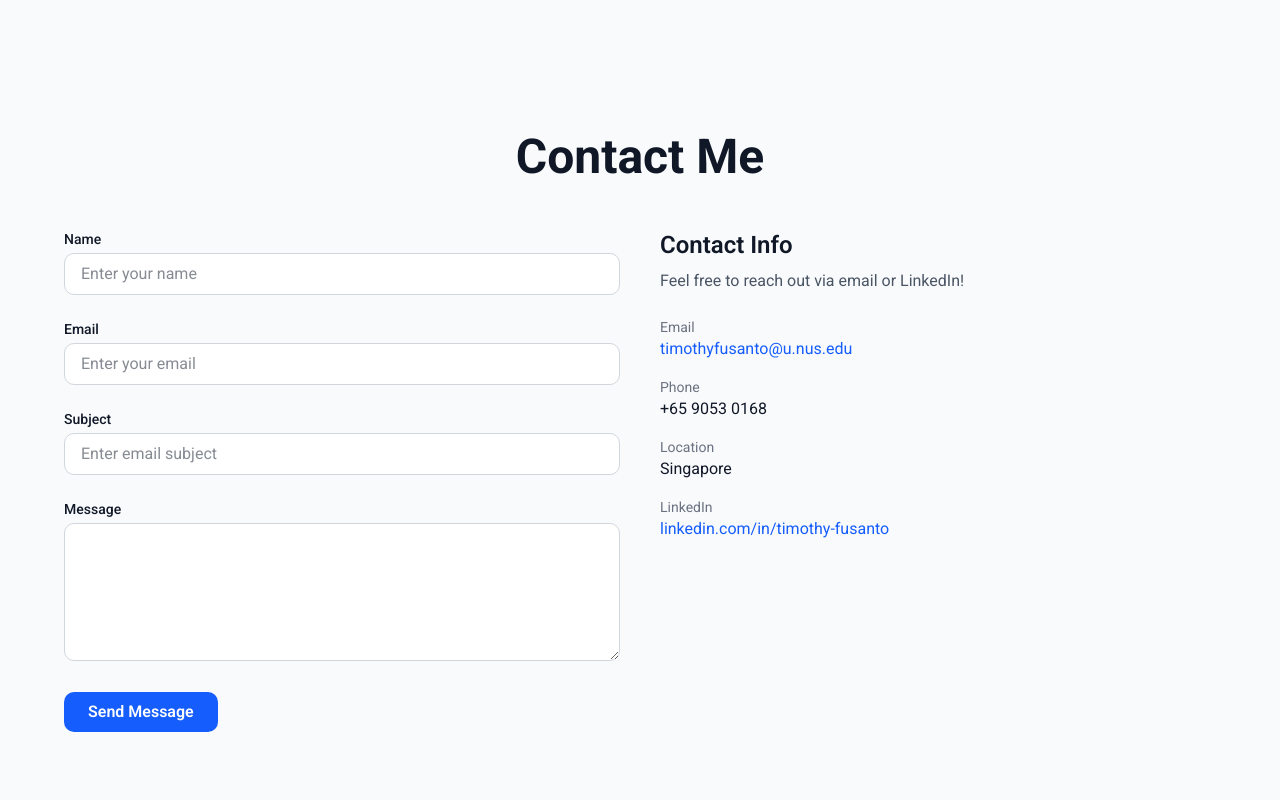
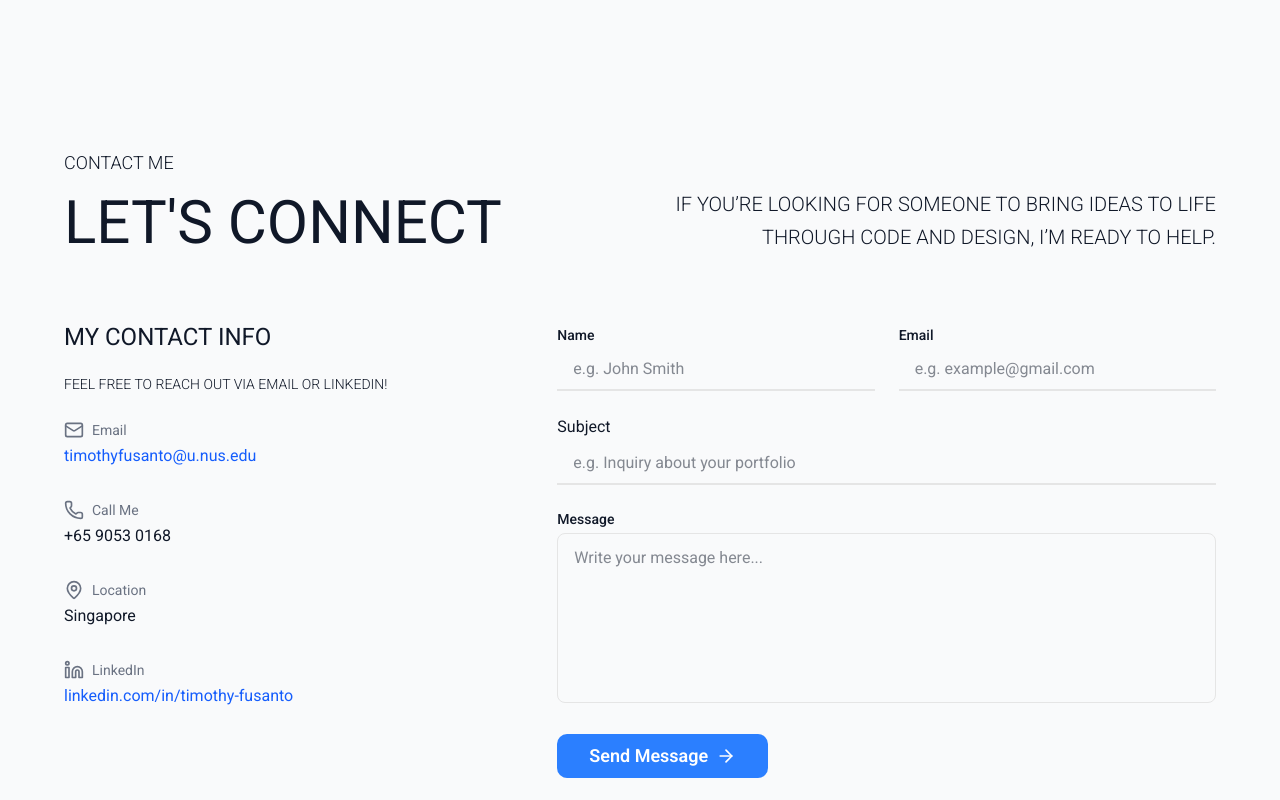
Before and after one commit to timothyhfusanto/my-portfolio, a React (Vite) app in the folder my-portfolio/: page / in a window 1280 px wide. Shown: the part 5320-6120 px from the top of the page. Built offline with nearby package versions, Linux system fonts and the light colour scheme; no server answers.

Commit message:
fix: many things

```diff
--- a/my-portfolio/src/components/About.jsx
+++ b/my-portfolio/src/components/About.jsx
@@ -22,13 +22,17 @@ export default function About() {
 					<motion.div
 						initial={{ opacity: 0, y: -60 }}
 						whileInView={{ opacity: 1, y: 0 }}
-						transition={{ delay: 0.4, duration: 0.6 }}
+						transition={{ delay: 0.4, duration: 0.8 }}
 						viewport={{ once: true }}
 						className='text-left'
 					>
 						<h2 className="text-lg font-light mb-4">ABOUT ME</h2>
 					</motion.div>
-					<div
+					<motion.div
+						initial={{ opacity: 0, y: -60 }}
+						whileInView={{ opacity: 1, y: 0 }}
+						transition={{ delay: 0.6, duration: 0.8 }}
+						viewport={{ once: true }}
 						className='text-right'
 					>
 						<p className="text-xl font-extralight leading-relaxed">
@@ -36,9 +40,15 @@ export default function About() {
 							<br /><br />
 							Currently navigating my academic journey at NUS, I am enthusiastic about leveraging my skills in information systems to tackle real-world challenges. Furthermore, I am actively seeking internship opportunities to gain practical experience and contribute to impactful projects."
 						</p>
-					</div>
+					</motion.div>
 				</div>
-				<div className="flex-1 px-4">
+				<motion.div
+					initial={{ opacity: 0, y: -60 }}
+					whileInView={{ opacity: 1, y: 0 }}
+					transition={{ delay: 0.6, duration: 0.8 }}
+					viewport={{ once: true }}
+					className="flex-1 px-4"
+				>
 					<Swiper
 						modules={[Autoplay]}
 						slidesPerView={3}
@@ -83,7 +93,7 @@ export default function About() {
 							</SwiperSlide>
 						))}
 					</Swiper>
-				</div>
+				</motion.div>
 
 			</div >
 		</section >
--- a/my-portfolio/src/components/Contact.jsx
+++ b/my-portfolio/src/components/Contact.jsx
@@ -2,6 +2,9 @@ import React, { useEffect, useRef, useState } from 'react';
 import emailjs from 'emailjs-com';
 import { motion } from 'framer-motion';
 import { toast } from 'react-hot-toast';
+import { Card } from '@/components/ui/card';
+import { ArrowRight, Mail, MapPin, Phone } from 'lucide-react';
+import { Linkedin, PhoneCall } from 'react-feather';
 
 export default function Contact() {
 	const form = useRef();
@@ -44,91 +47,90 @@ export default function Contact() {
 			id="contact"
 			className="bg-gray-50 dark:bg-gray-950 text-gray-900 dark:text-white transition-colors duration-300 px-6 py-20"
 		>
-			<div className="max-w-6xl mx-auto w-full min-h-screen flex flex-col">
-				<motion.h2
-					className="text-5xl font-bold text-center mb-12"
-					initial={{ opacity: 0, y: -30 }}
+			<div className="mx-auto w-full flex flex-col px-6">
+				<div className='grid grid-cols-1 lg:grid-cols-2 w-full p-4 justify-between mb-10'>
+					<motion.div
+						initial={{ opacity: 0, y: -60 }}
 						whileInView={{ opacity: 1, y: 0 }}
-					transition={{ duration: 0.6 }}
+						transition={{ delay: 0.4, duration: 0.8 }}
+						viewport={{ once: true }}
+						className='text-left'
+					>
+						<div className="text-lg font-light mb-4">CONTACT ME</div>
+
+						<motion.div
+							initial={{ opacity: 0, y: -60 }}
+							whileInView={{ opacity: 1, y: 0 }}
+							transition={{ delay: 0.8, duration: 0.8 }}
 							viewport={{ once: true }}
 						>
-					Contact Me
-				</motion.h2>
+							<p className="text-6xl uppercase leading-[1]">
+								LET'S CONNECT <br></br>
+							</p>
+						</motion.div>
+					</motion.div>
 
-				<div className="grid grid-cols-1 md:grid-cols-2 gap-10">
-					{/* Form */}
-					<motion.form
-						ref={form}
-						onSubmit={sendEmail}
-						className="space-y-6"
-						initial={{ opacity: 0, x: -50 }}
-						whileInView={{ opacity: 1, x: 0 }}
-						transition={{ duration: 0.6 }}
+					<motion.div
+						initial={{ opacity: 0, y: -60 }}
+						whileInView={{ opacity: 1, y: 0 }}
+						transition={{ delay: 0.8, duration: 0.8 }}
 						viewport={{ once: true }}
-					>
-						<div>
-							<label htmlFor="name" className="block text-sm font-medium mb-1">Name</label>
-							<input placeholder="Enter your name" type="text" name="name" required className="w-full rounded-lg border border-gray-300 dark:border-gray-700 bg-white dark:bg-gray-900 px-4 py-2" />
+						className="flex flex-col justify-end text-right mt-5 lg:mt-0">
+						<p className="text-xl font-light uppercase leading-relaxed">
+							If you’re looking for someone to bring ideas to life through code and design, I’m ready to help. <br />
+						</p>
+					</motion.div>
 				</div>
 
-						<div>
-							<label htmlFor="email" className="block text-sm font-medium mb-1">Email</label>
-							<input placeholder='Enter your email' type="email" name="email" required className="w-full rounded-lg border border-gray-300 dark:border-gray-700 bg-white dark:bg-gray-900 px-4 py-2" />
-						</div>
-
-						<div>
-							<label htmlFor="subject" className="block text-sm font-medium mb-1">Subject</label>
-							<input type="text" name="subject" required className="w-full rounded-lg border border-gray-300 dark:border-gray-700 bg-white dark:bg-gray-900 px-4 py-2"
-								placeholder='Enter email subject' />
-						</div>
-
-						<div>
-							<label htmlFor="message" className="block text-sm font-medium mb-1">Message</label>
-							<textarea name="message" rows="5" required className="w-full rounded-lg border border-gray-300 dark:border-gray-700 bg-white dark:bg-gray-900 px-4 py-2"></textarea>
-						</div>
-
-						{ }<button
-							type="submit"
-							className="bg-blue-600 hover:bg-blue-700 text-white font-semibold py-2 px-6 rounded-lg transition"
-						>
-							Send Message
-						</button>
-
-					</motion.form>
-
-					{/* Info */}
+				<div className="grid grid-cols-12 w-full justify-between mb-10">
+					{/* Form */}
 					<motion.div
-						className="space-y-6 text-left"
+						className="space-y-6 text-left md:col-span-5 col-span-12 p-4"
 						initial={{ opacity: 0, x: 50 }}
 						whileInView={{ opacity: 1, x: 0 }}
 						transition={{ duration: 0.6 }}
 						viewport={{ once: true }}
 					>
-						<div>
-							<h3 className="text-2xl font-semibold mb-2">Contact Info</h3>
-							<p className="text-gray-600 dark:text-gray-400">Feel free to reach out via email or LinkedIn!</p>
+						<p className="text-2xl uppercase leading-[1]">
+							MY CONTACT INFO
+						</p>
+
+						<div className='justify-end flex flex-col'>
+							<p className="text-sm font-light uppercase leading-relaxed ">
+								Feel free to reach out via email or LinkedIn!
+							</p>
 						</div>
 
-						<div className="space-y-4">
+						<div className="space-y-8">
 							<div>
-								<p className="text-sm text-gray-500 dark:text-gray-400">Email</p>
+								<div className='flex items-center mb-1'>
+									<p className="text-sm flex items-center text-gray-500 dark:text-gray-400"><Mail className='mr-2' size={20} />Email</p>
+								</div>
 								<a href="mailto:timothyfusanto@u.nus.edu" className="text-blue-600 dark:text-blue-400 hover:underline">
 									timothyfusanto@u.nus.edu
 								</a>
 							</div>
 
 							<div>
-								<p className="text-sm text-gray-500 dark:text-gray-400">Phone</p>
-								<p>+65 9053 0168</p>
+								<div className='flex items-center mb-1'>
+									<p className="text-sm flex items-center text-gray-500 dark:text-gray-400"><Phone className='mr-2' size={20} />Call Me</p>
+								</div>
+								<p>
+									+65 9053 0168
+								</p>
 							</div>
 
 							<div>
-								<p className="text-sm text-gray-500 dark:text-gray-400">Location</p>
+								<div className='flex items-center mb-1'>
+									<p className="text-sm flex text-gray-500 dark:text-gray-400"><MapPin className='mr-2' size={20} /> Location</p>
+								</div>
 								<p>Singapore</p>
 							</div>
 
 							<div>
-								<p className="text-sm text-gray-500 dark:text-gray-400">LinkedIn</p>
+								<div className='flex items-center mb-1'>
+									<p className="text-sm flex text-gray-500 dark:text-gray-400"><Linkedin className='mr-2' size={20} />LinkedIn</p>
+								</div>
 								<a
 									href="https://linkedin.com/in/timothy-fusanto"
 									target="_blank"
@@ -139,12 +141,85 @@ export default function Contact() {
 								</a>
 							</div>
 						</div>
+
 					</motion.div>
+					<motion.form
+						ref={form}
+						onSubmit={sendEmail}
+						initial={{ opacity: 0, x: -50 }}
+						className="w-full flex flex-col gap-6 md:col-span-7 col-span-12"
+						whileInView={{ opacity: 1, x: 0 }}
+						transition={{ duration: 0.6 }}
+						viewport={{ once: true }}
+					>
+						<div className="p-4">
+							<div className="grid md:grid-cols-2 gap-6 mb-6">
+								<div>
+									<label htmlFor="name" className="block text-sm font-medium mb-1">Name</label>
+									<input
+										placeholder="e.g. John Smith"
+										type="text"
+										name="name"
+										required
+										className="w-full border-b-2 outline-none py-2 px-4 transition-colors focus:border-blue-500"
+									/>
+								</div>
+								<div>
+									<label htmlFor="email" className="block text-sm font-medium mb-1">Email</label>
+									<input
+										placeholder="e.g. example@gmail.com"
+										type="email"
+										name="email"
+										required
+										className="w-full border-b-2 outline-none py-2 px-4 transition-colors focus:border-blue-500"
+									/>
+								</div>
+
+							</div>
+
+							<div className="grid grid-cols-1 mb-6">
+								<label htmlFor="subject" className="block text-smfont-medium mb-1">Subject</label>
+								<input
+									type="text"
+									name="subject"
+									required
+									placeholder="e.g. Inquiry about your portfolio"
+									className="w-full border-b-2 outline-none py-2 px-4 transition-colors focus:border-blue-500"
+								/>
+							</div>
+
+							<div className="mb-6">
+								<label htmlFor="message" className="block text-sm font-medium mb-1">Message</label>
+								<textarea
+									name="message"
+									rows="6"
+									required
+									placeholder="Write your message here..."
+									className="w-full rounded-md border  px-4 py-3 focus:ring-2 focus:ring-blue-500 outline-none resize-none"
+								/>
+							</div>
+
+							<div className='flex w-full'>
+								<div className="flex justify-between">
+									<button
+										type="submit"
+										className="flex items-center gap-2 cursor-pointer bg-blue-500 hover:bg-blue-700 text-white font-semibold text-lg py-2 px-8 rounded-lg transition w-full sm:w-fit"
+									>
+										Send Message
+										<ArrowRight size={20} />
+									</button>
+								</div>
+
 							</div>
 						</div>
+					</motion.form>
+				</div>
+
+
+			</div >
 			<div className="mt-20 text-center text-sm text-gray-500 dark:text-gray-400">
 				© {new Date().getFullYear()} Timothy Fusanto. All rights reserved.
 			</div>
-		</section>
+		</section >
 	);
 }
--- a/my-portfolio/src/components/Education.jsx
+++ b/my-portfolio/src/components/Education.jsx
@@ -32,23 +32,28 @@ export default function Education() {
 					<motion.div
 						initial={{ opacity: 0, y: -60 }}
 						whileInView={{ opacity: 1, y: 0 }}
-						transition={{ delay: 0.4, duration: 0.6 }}
+						transition={{ delay: 0.4, duration: 0.8 }}
 						viewport={{ once: true }}
 						className='text-left p-4 mb-4'
 					>
 						<h2 className="text-lg font-light mb-6">EDUCATION</h2>
-						<div className='uppercase text-5xl lg:text-8xl'>
+						<motion.div
+							initial={{ opacity: 0, y: -60 }}
+							whileInView={{ opacity: 1, y: 0 }}
+							transition={{ delay: 0.6, duration: 0.8 }}
+							viewport={{ once: true }}
+							className='uppercase text-5xl lg:text-8xl'>
 							Top University in Asia
-						</div>
+						</motion.div>
 					</motion.div>
 					<div className="relative border-l-2 border-gray-300 dark:border-gray-700 ml-4">
 						{schools.map((school, index) => (
 							<motion.div
 								key={index}
 								className="relative mb-16 pl-8 ml-8"
-								initial={{ opacity: 0, y: 30 }}
+								initial={{ opacity: 0, y: 60 }}
 								whileInView={{ opacity: 1, y: 0 }}
-								transition={{ delay: index * 0.2, duration: 0.5 }}
+								transition={{ delay: index * 0.4, duration: 0.8 }}
 								viewport={{ once: true }}
 							>
 								{/* Dot marker */}
--- a/my-portfolio/src/components/Hero.jsx
+++ b/my-portfolio/src/components/Hero.jsx
@@ -16,28 +16,31 @@ export default function Hero() {
 					<div className='text-center md:text-left justify-center flex flex-col items-center md:items-start'>
 						<motion.h1
 							className="text-7xl md:text-9xl font-bold mb-8"
-							initial={{ opacity: 0, y: -40 }}
-							animate={{ opacity: 1, y: 0 }}
-							transition={{ duration: 0.6 }}
+							initial={{ opacity: 0, x: -80 }}
+							whileInView={{ opacity: 1, x: 0 }}
+							viewport={{ once: true }}
+							transition={{ delay: 0.2, duration: 0.8 }}
 						>
 							Software Engineer
 						</motion.h1>
 
 						<motion.p
 							className="text-lg text-gray-600 dark:text-gray-300 mb-10 uppercase font-light"
-							initial={{ opacity: 0, y: 20 }}
-							animate={{ opacity: 1, y: 0 }}
-							transition={{ delay: 0.2, duration: 0.6 }}
+							initial={{ opacity: 0, x: -80 }}
+							whileInView={{ opacity: 1, x: 0 }}
+							viewport={{ once: true }}
+							transition={{ delay: 0.2, duration: 0.8 }}
 						>
 							I’m Timothy - a student <span className="text-blue-500 font-semibold">software developer</span> & <span className="text-blue-500 font-semibold">product manager</span>  who loves planning and building functional application systems
 						</motion.p>
 
 						<motion.a
 							href="#contact"
-							className="rounded-full transition"
-							initial={{ opacity: 0 }}
-							animate={{ opacity: 1 }}
-							transition={{ delay: 0.4 }}
+							className="rounded-full"
+							initial={{ opacity: 0, x: -80 }}
+							whileInView={{ opacity: 1, x: 0 }}
+							viewport={{ once: true }}
+							transition={{ delay: 0.2, duration: 0.8 }}
 						>
 							<Button className="bg-blue-500 text-white text-3xl !py-8 !px-8 rounded-full cursor-pointer">
 								Contact Me <ChevronRight className="inline-block" />
@@ -45,9 +48,10 @@ export default function Hero() {
 						</motion.a>
 					</div>
 					<motion.div
-						initial={{ opacity: 0, y: -40 }}
-						animate={{ opacity: 1, y: 0 }}
-						transition={{ duration: 0.6 }}
+						initial={{ opacity: 0, x: 80 }}
+						whileInView={{ opacity: 1, x: 0 }}
+						transition={{ delay: 0.2, duration: 0.8 }}
+						viewport={{ once: true }}
 						className="flex justify-center lg:justify-end lg:ml-4 p-4 mt-10"
 					>
 						<img
--- a/my-portfolio/src/components/Projects.jsx
+++ b/my-portfolio/src/components/Projects.jsx
@@ -29,29 +29,44 @@ export default function Projects() {
           <motion.div
             initial={{ opacity: 0, y: -60 }}
             whileInView={{ opacity: 1, y: 0 }}
-            transition={{ delay: 0.4, duration: 0.6 }}
+            transition={{ delay: 0.4, duration: 0.8 }}
             viewport={{ once: true }}
             className='text-left'
           >
             <div className="text-lg font-light mb-4">PROJECTS</div>
 
-            <div>
+            <motion.div
+              initial={{ opacity: 0, y: -60 }}
+              whileInView={{ opacity: 1, y: 0 }}
+              transition={{ delay: 0.8, duration: 0.8 }}
+              viewport={{ once: true }}
+            >
               <p className="text-6xl uppercase leading-[1]">
                 Turning ideas <br></br>
                 into reality
               </p>
-            </div>
+            </motion.div>
           </motion.div>
-          <div className="flex flex-col justify-end text-right mt-5 lg:mt-0">
+          <motion.div
+            initial={{ opacity: 0, y: -60 }}
+            whileInView={{ opacity: 1, y: 0 }}
+            transition={{ delay: 0.8, duration: 0.8 }}
+            viewport={{ once: true }}
+            className="flex flex-col justify-end text-right mt-5 lg:mt-0">
             <p className="text-xl font-light uppercase leading-relaxed">
               Bringing ideas to life through <br />
               innovative software solutions
             </p>
-          </div>
+          </motion.div>
         </div>
         <div className="relative w-full max-w-7xl min-h-screen flex flex-col text-center">
           {/* Search bar at the top */}
-          <div className="relative w-full max-w-xl mx-auto mb-20">
+          <motion.div
+            initial={{ opacity: 0, y: -60 }}
+            whileInView={{ opacity: 1, y: 0 }}
+            transition={{ delay: 0.8, duration: 0.8 }}
+            viewport={{ once: true }}
+            className="relative w-full max-w-xl mx-auto mb-20">
             <Input
               type="text"
               placeholder="Search projects..."
@@ -62,7 +77,7 @@ export default function Projects() {
             <div className="absolute inset-y-0 left-4 flex items-center pointer-events-none">
               <Search className="w-5 h-5 text-gray-400" />
             </div>
-          </div>
+          </motion.div>
 
           {textQuery && (
             <div className="mb-10 text-lg text-gray-600 dark:text-gray-400">
--- a/my-portfolio/src/components/Skills.jsx
+++ b/my-portfolio/src/components/Skills.jsx
@@ -12,9 +12,9 @@ import { productSkills, techStackAnalytics, techStackBackendFramework, techStack
 
 const SectionCard = ({ title, items }) => (
   <motion.div
-    initial={{ opacity: 0, y: 20 }}
+    initial={{ opacity: 0, y: -60 }}
     whileInView={{ opacity: 1, y: 0 }}
-    transition={{ duration: 0.6 }}
+    transition={{ delay: 0.4, duration: 0.8 }}
     viewport={{ once: true }}
     className="w-full"
   >
@@ -54,27 +54,43 @@ export default function Skills() {
           <motion.div
             initial={{ opacity: 0, y: -60 }}
             whileInView={{ opacity: 1, y: 0 }}
-            transition={{ delay: 0.4, duration: 0.6 }}
+            transition={{ delay: 0.4, duration: 0.8 }}
             viewport={{ once: true }}
             className='text-left'
           >
             <div className="text-lg font-light mb-4">SKILLS</div>
 
-            <div>
+            <motion.div
+              initial={{ opacity: 0, y: -60 }}
+              whileInView={{ opacity: 1, y: 0 }}
+              transition={{ delay: 0.4, duration: 0.8 }}
+              viewport={{ once: true }}
+            >
               <p className="text-6xl uppercase leading-[1]">
                 Tools that
                 shape solutions
               </p>
-            </div>
             </motion.div>
-          <div className="flex flex-col justify-end text-right mt-5 lg:mt-0">
+          </motion.div>
+          <motion.div
+            initial={{ opacity: 0, y: -60 }}
+            whileInView={{ opacity: 1, y: 0 }}
+            transition={{ delay: 0.4, duration: 0.8 }}
+            viewport={{ once: true }}
+            className="flex flex-col justify-end text-right mt-5 lg:mt-0">
             <p className="text-xl font-light uppercase leading-relaxed">
               Blending technical expertise with problem-solving
               to build robust and user-focused applications.
             </p>
-          </div>
+          </motion.div>
         </div>
         <Tabs defaultValue="technical" className="w-full flex flex-col items-center">
+          <motion.div
+            initial={{ opacity: 0, y: -60 }}
+            whileInView={{ opacity: 1, y: 0 }}
+            transition={{ delay: 0.4, duration: 0.8 }}
+            viewport={{ once: true }}
+          >
             <TabsList className="mb-8 bg-white dark:bg-gray-800 shadow-md">
               <TabsTrigger
                 value="technical"
@@ -89,6 +105,8 @@ export default function Skills() {
                 Product
               </TabsTrigger>
             </TabsList>
+
+          </motion.div>
 
           {/* Technical Skills Tab */}
           <TabsContent value="technical" className="w-full grid grid-cols-1 md:grid-cols-2 gap-8">
```
Also changed, not shown: my-portfolio/public/logo.svg. Lines whose indentation alone changed are shown as unchanged.
